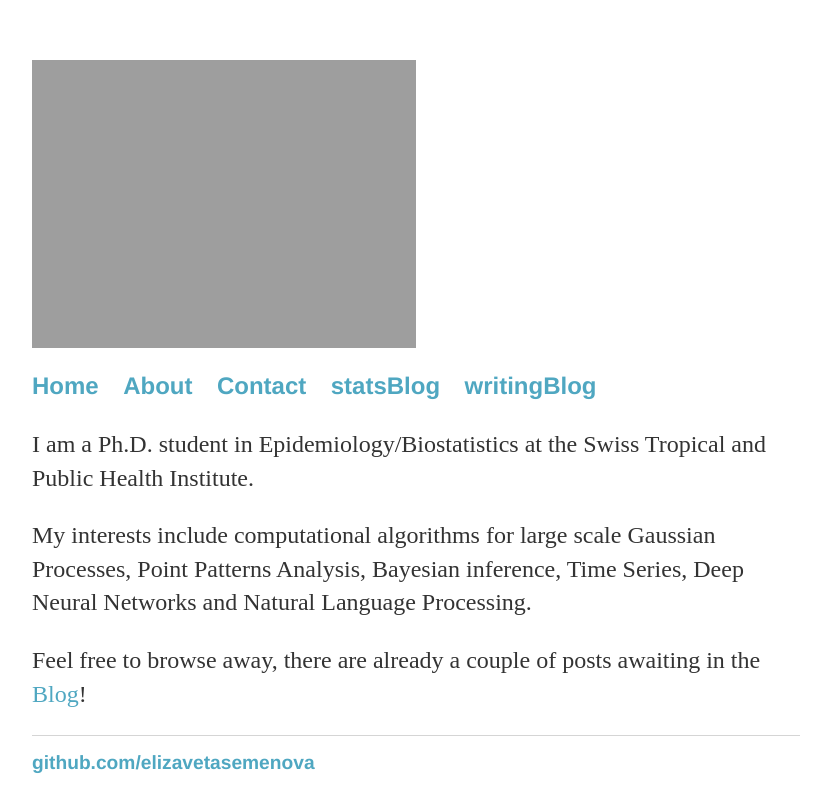
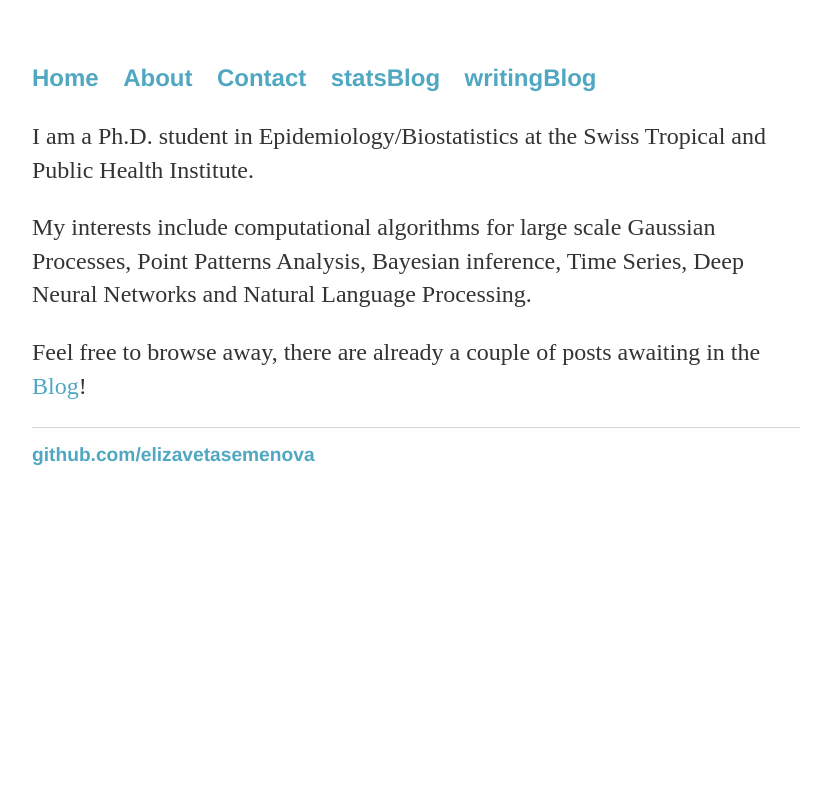
Before and after one commit to elizavetasemenova/elizavetasemenova.github.io, a Jekyll site: the page built from index.html, in a window 1280 px wide. Shown: the top 812 px of the page, without its empty margins (224-1055 px from the left). Built offline with Jekyll 4.4.1, drawn with Linux system fonts in a browser that asks for light colours.

Commit message:
Update default.html

```diff
--- a/_layouts/default.html
+++ b/_layouts/default.html
@@ -16,7 +16,7 @@
 		</head>
 		<body>
 			<!-- <img src="https://elizavetasemenova.github.io/images/integral.png"/> -->
-			<img src="https://elizavetasemenova.github.io/images/bookpic.png"/ width="50%" height="5%">
+			<!--  <img src="https://elizavetasemenova.github.io/images/bookpic.png"/ width="50%" height="5%"> -->
 			<nav>
 	    		<ul>
 				<li><a href="/">Home</a></li>
```
